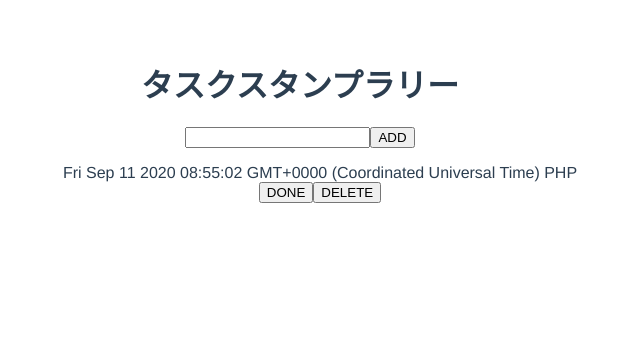
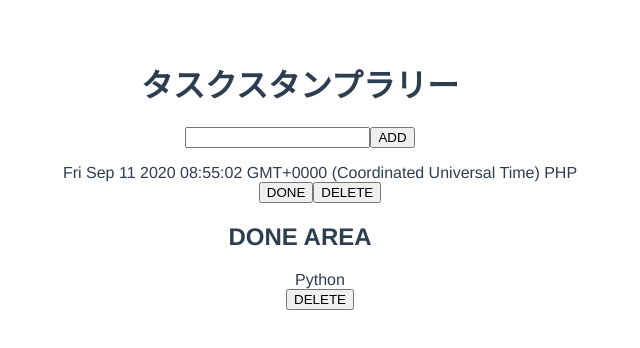
Before and after one commit to azufb/StampToDoApp, a Vue app in the folder stamptodo/: page / in a window 1280 px wide. Shown: the top 348 px of the page, without its empty margins (340-980 px from the left). Built offline with nearby package versions, Linux system fonts and the light colour scheme.

Commit message:
完了処理

```diff
--- a/stamptodo/src/App.vue
+++ b/stamptodo/src/App.vue
@@ -13,10 +13,12 @@
         <input type='button' value='DONE' v-on:click='doneTodo(todo.d)' />
         <input type='button' value='DELETE' v-on:click='deleteTodo(todo.d)' />
     </ul>
-    <ul v-for='(done, index) of dones' :key='index'>
+    <h2>DONE AREA</h2>
+    <ul v-for='(done, id) of dones' :key='id'>
       <li>
         {{ done }}
       </li>
+      <input type='button' value='DELETE' v-on:click='deleteTodo(todo.d)' />
     </ul>
   </div>
 </template>
--- a/stamptodo/src/store/index.js
+++ b/stamptodo/src/store/index.js
@@ -11,7 +11,7 @@ export default new Vuex.Store({
         title: 'PHP'
       }
     ],
-    dones: [
+    dones: [ 'Python'
     ]
   },
   getters: {
@@ -32,8 +32,9 @@ export default new Vuex.Store({
     },
     doneTodo(state, d) {
       let index = state.todos.findIndex(todo => todo.d === d);
-      let doneItem = state.todos.splice(index, 1);
+      let doneItem = state.todos[index]['title'];
       state.dones.push(doneItem);
+      state.todos.splice(index, 1);
     }
   },
   actions: {
```
